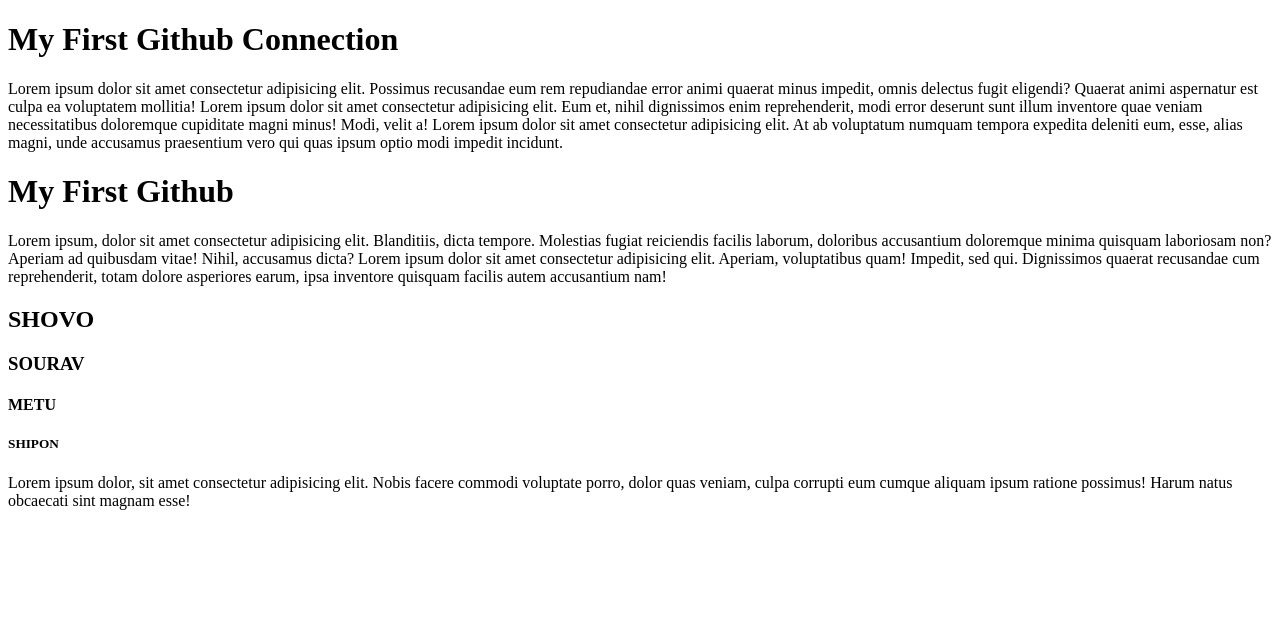
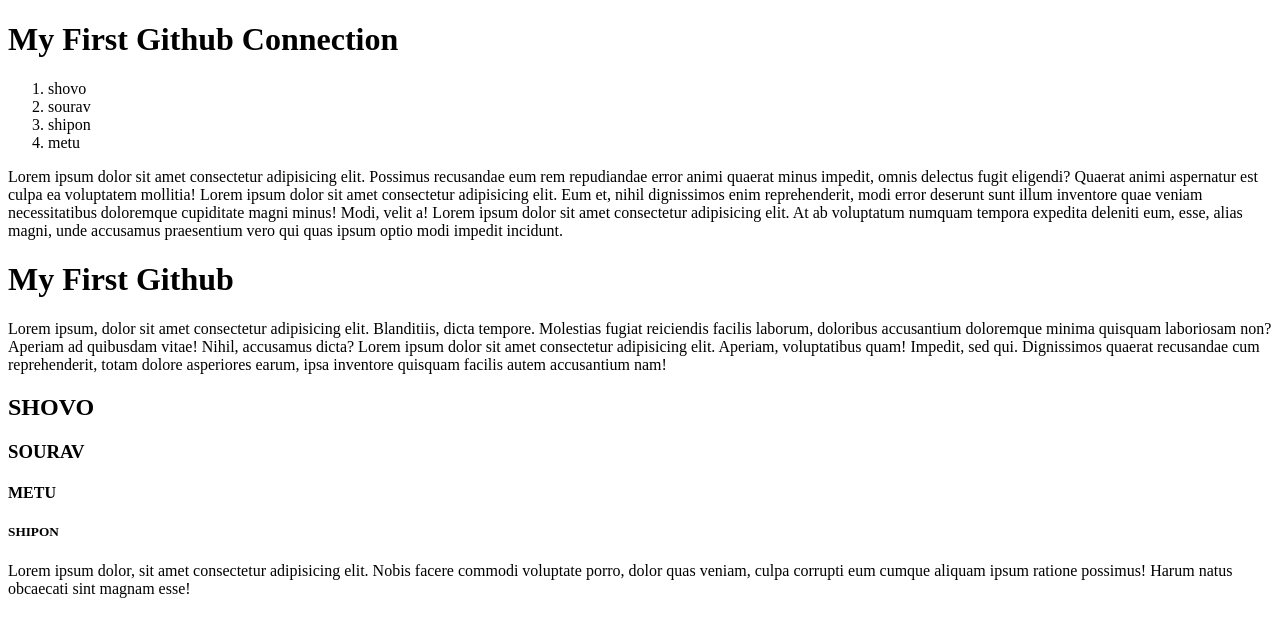
Before and after one commit to shovometu/my-first-repo, a plain HTML site: page index.html in a window 1280 px wide. Drawn offline with Linux system fonts and the light colour scheme.

Commit message:
My First Github

```diff
--- a/index.html
+++ b/index.html
@@ -8,7 +8,13 @@
 </head>
 <body>
   <h1>My First Github Connection</h1>
+<ol>
+<li>shovo</li>
+<li>sourav</li>
+<li>shipon</li>
+<li>metu</li>
 
+</ol>
   <p>Lorem ipsum dolor sit amet consectetur adipisicing elit. Possimus recusandae eum rem repudiandae error animi quaerat minus impedit, omnis delectus fugit eligendi? Quaerat animi aspernatur est culpa ea voluptatem mollitia! Lorem ipsum dolor sit amet consectetur adipisicing elit. Eum et, nihil dignissimos enim reprehenderit, modi error deserunt sunt illum inventore quae veniam necessitatibus doloremque cupiditate magni minus! Modi, velit a! Lorem ipsum dolor sit amet consectetur adipisicing elit. At ab voluptatum numquam tempora expedita deleniti eum, esse, alias magni, unde accusamus praesentium vero qui quas ipsum optio modi impedit incidunt.</p>
 
   <h1>My First Github</h1>
```
